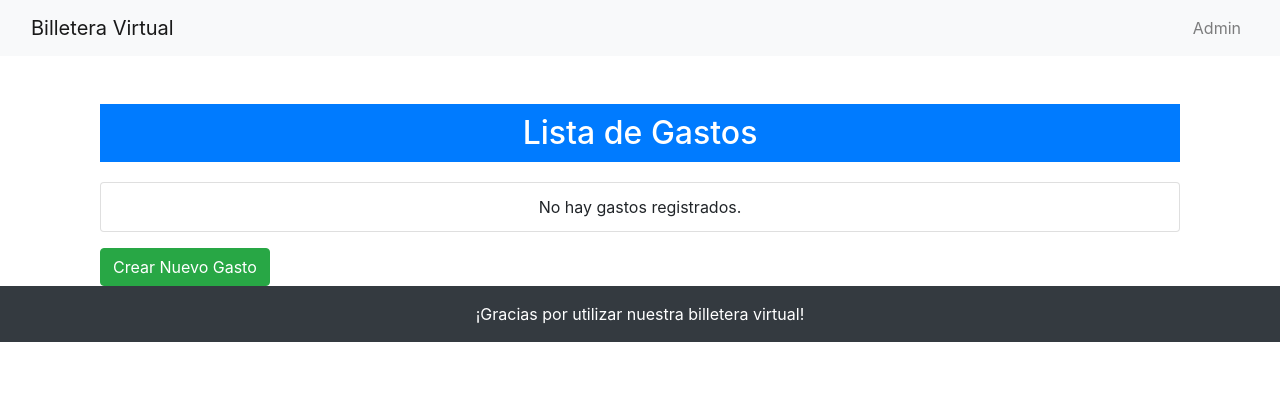
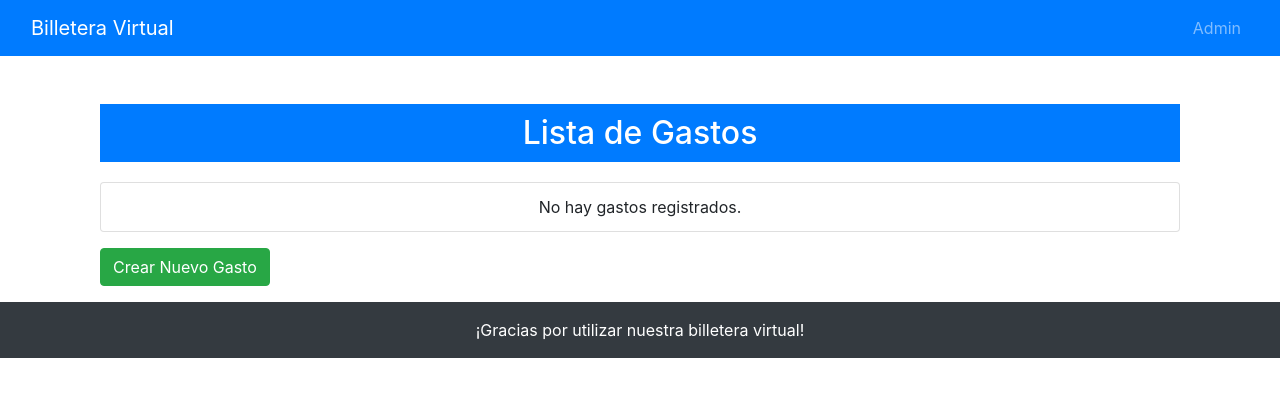
Before and after one commit to Ontos-2021/billetera, a Django app: page / in a window 1280 px wide. Shown: the top 397 px of the page. Run offline with Django 4.2, Linux system fonts and the light colour scheme; data that the repository does not hold is empty; some libraries are stand-ins or nearby versions.

Commit message:
Cambie el color del navbar y di mas espacio al boton

```diff
--- a/billetera/gastos/templates/gastos/base.html
+++ b/billetera/gastos/templates/gastos/base.html
@@ -15,7 +15,7 @@
 </head>
 <body>
     <header>
-        <nav class="navbar navbar-expand-lg navbar-light bg-light">
+        <nav class="navbar navbar-expand-lg navbar-dark bg-primary">
             <div class="container-fluid">
                 <a class="navbar-brand" href="#">Billetera Virtual</a>
                 <button class="navbar-toggler" type="button" data-toggle="collapse" data-target="#navbarNav" aria-controls="navbarNav" aria-expanded="false" aria-label="Toggle navigation">
--- a/billetera/gastos/templates/gastos/crear_gasto.html
+++ b/billetera/gastos/templates/gastos/crear_gasto.html
@@ -11,6 +11,6 @@
             <button type="submit" class="btn btn-primary">Guardar</button>
         </div>
     </form>
-    <a href="{% url 'lista_gastos' %}" class="btn btn-secondary mt-3">Volver a la lista de gastos</a>
+    <a href="{% url 'lista_gastos' %}" class="btn btn-secondary my-3">Volver a la lista de gastos</a>
 </main>
 {% endblock %}
--- a/billetera/gastos/templates/gastos/editar_gasto.html
+++ b/billetera/gastos/templates/gastos/editar_gasto.html
@@ -11,6 +11,6 @@
             <button type="submit" class="btn btn-primary">Guardar Cambios</button>
         </div>
     </form>
-    <a href="{% url 'lista_gastos' %}" class="btn btn-secondary mt-3">Volver a la lista de gastos</a>
+    <a href="{% url 'lista_gastos' %}" class="btn btn-secondary my-3">Volver a la lista de gastos</a>
 </main>
 {% endblock %}
--- a/billetera/gastos/templates/gastos/eliminar_gasto.html
+++ b/billetera/gastos/templates/gastos/eliminar_gasto.html
@@ -11,6 +11,6 @@
             <button type="submit" class="btn btn-danger">Confirmar Eliminación</button>
         </div>
     </form>
-    <a href="{% url 'lista_gastos' %}" class="btn btn-secondary mt-3">Cancelar</a>
+    <a href="{% url 'lista_gastos' %}" class="btn btn-secondary my-3">Cancelar</a>
 </main>
 {% endblock %}
--- a/billetera/gastos/templates/gastos/lista_gastos.html
+++ b/billetera/gastos/templates/gastos/lista_gastos.html
@@ -27,7 +27,7 @@
         {% endfor %}
     </ul>
 
-    <a href="{% url 'crear_gasto' %}" class="btn btn-success mt-3">Crear Nuevo Gasto</a>
+    <a href="{% url 'crear_gasto' %}" class="btn btn-success my-3">Crear Nuevo Gasto</a>
 </main>
 
 {% endblock %}
```
